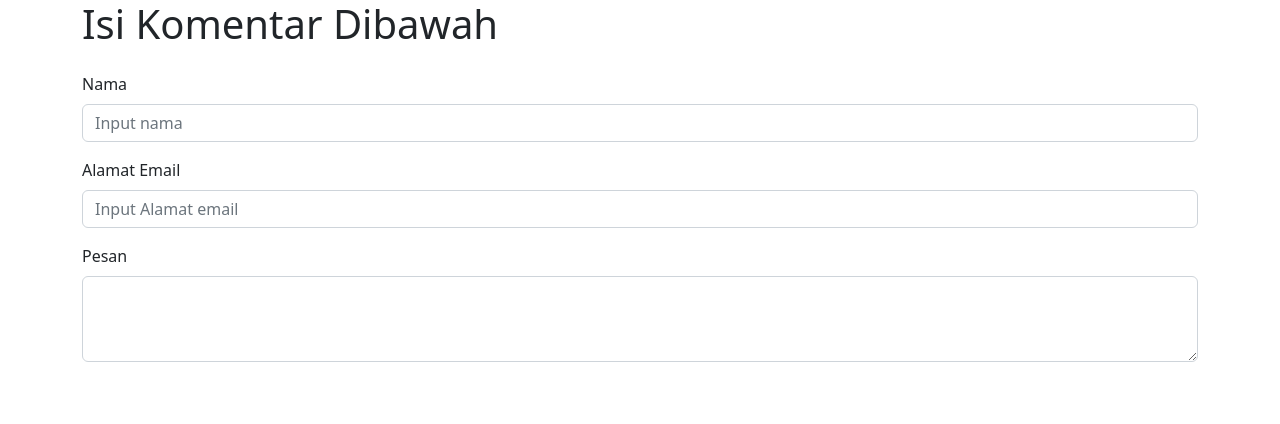
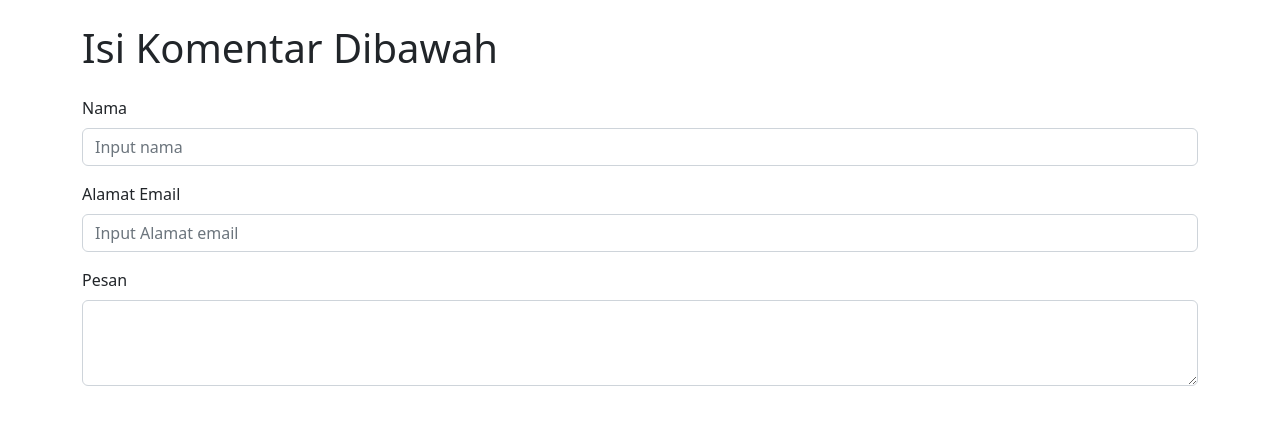
Before and after one commit to itsmebroarif/seraboetan-puncak, a website: page page/feedback.html in a window 1280 px wide. Drawn offline with nearby package versions, Linux system fonts and the light colour scheme.

Commit message:
Sama kek tadi

```diff
--- a/page/feedback.html
+++ b/page/feedback.html
@@ -10,6 +10,7 @@
 </head>
 
 <body>
+ <div class="mt-4">
     <div class="container">
         <h1>Isi Komentar Dibawah</h1>
     </div>
@@ -30,6 +31,7 @@
               </div>
         </div>
       </form>
+ </div>
       <!-- Bagian Form -->
     <script src="https://cdn.jsdelivr.net/npm/bootstrap@5.2.0-beta1/dist/js/bootstrap.bundle.min.js"
         integrity="sha384-pprn3073KE6tl6bjs2QrFaJGz5/SUsLqktiwsUTF55Jfv3qYSDhgCecCxMW52nD2" crossorigin="anonymous">
```
